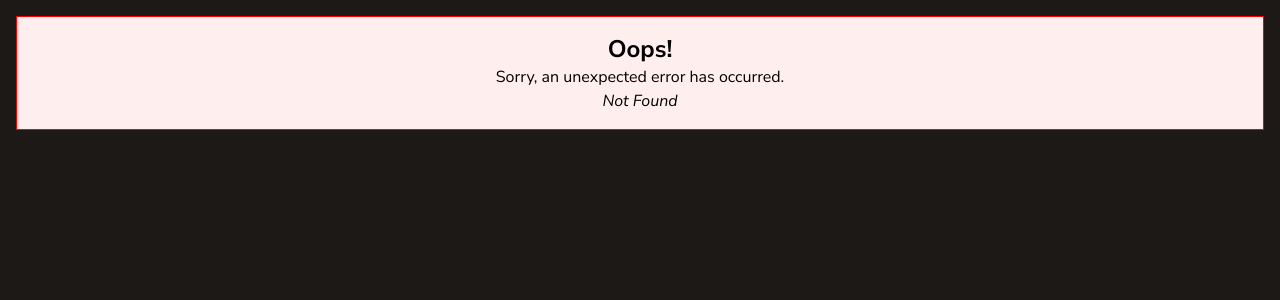
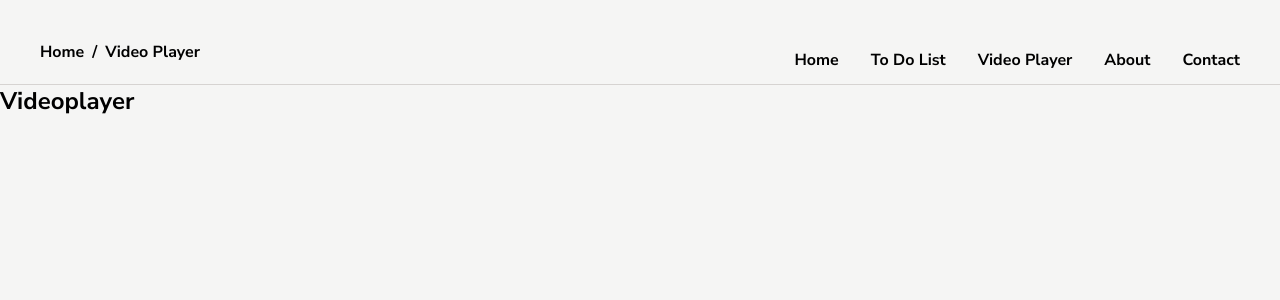
Before and after one commit to LeePaulison/portfolio, a React (Vite) app: page /videoplayer in a window 1280 px wide. Before the commit this address had no page. Shown: the top 300 px of the page. Built offline with nearby package versions, Linux system fonts and the light colour scheme.

Commit message:
Breadcrumb naviation added

```diff
--- a/src/actions/actions.js
+++ b/src/actions/actions.js
@@ -5,7 +5,7 @@ import { createToDo, updateToDo, deleteToDo } from "../resolvers";
 
 export async function createToDoAction() {
   const todo = await createToDo();
-  return redirect(`/projects/todo/${todo.id}/edit`);
+  return redirect(`/todolist/${todo.id}/edit`);
 }
 
 export async function updateToDoAction({ params, request }) {
@@ -14,11 +14,11 @@ export async function updateToDoAction({ params, request }) {
   const updates = Object.fromEntries(formData);
   console.log("updates: ", updates);
   await updateToDo(params.todoId, updates);
-  return redirect(`/projects/todo/:todoId`);
+  return redirect(`/todolist/:todoId`);
 }
 
 export async function deleteToDoAction({ params }) {
   console.log("Params: ", params);
   deleteToDo(params.todoId);
-  return redirect(`/projects/todo/`);
+  return redirect(`/todolist/`);
 }
--- a/src/components/audioplayer/controls.jsx
+++ /dev/null
@@ -1,7 +0,0 @@
-export const Controls = () => {
-  return (
-    <div>
-      <h1>Controls</h1>
-    </div>
-  );
-};
--- a/src/components/audioplayer/counter.jsx
+++ /dev/null
@@ -1,7 +0,0 @@
-export const Counter = () => {
-  return (
-    <div>
-      <h1>Counter</h1>
-    </div>
-  );
-};
--- a/src/components/audioplayer/seekbar.jsx
+++ /dev/null
@@ -1,7 +0,0 @@
-export const SeekBar = () => {
-  return (
-    <div>
-      <h1>Seek Bar</h1>
-    </div>
-  );
-};
--- a/src/components/audioplayer/volume.jsx
+++ /dev/null
@@ -1,7 +0,0 @@
-export const Volume = () => {
-  return (
-    <div>
-      <h1>Volume</h1>
-    </div>
-  );
-};
--- /dev/null
+++ b/src/components/navigation.jsx
@@ -0,0 +1,20 @@
+import { useMatches, NavLink } from "react-router-dom";
+
+export const Navigation = () => {
+  let matches = useMatches();
+
+  return (
+    <div className='flex flex-row'>
+      {matches.map((match, idx) => {
+        return (
+          <span key={idx}>
+            <NavLink to={match.pathname} className='font-lg font-bold'>
+              {match.handle.crumbs}
+            </NavLink>
+            {idx < matches.length - 1 && <span className='font-lg font-bold'>/</span>}
+          </span>
+        );
+      })}
+    </div>
+  );
+};
--- a/src/main.jsx
+++ b/src/main.jsx
@@ -9,12 +9,10 @@ import { Root } from "./root";
 import { ErrorPage } from "./errorpage";
 import { About } from "./pages/about";
 import { Contact } from "./pages/contact";
-import { Projects } from "./pages/projects";
 import { ToDo } from "./pages/projects/todo";
 import { Edit } from "./components/todo/edit";
 import { ToDoItem } from "./components/todo/todoItem";
 import { VideoPlayer } from "./pages/projects/videoplayer";
-import { AudioPlayer } from "./pages/projects/audioplayer";
 
 import { allToDoLoader, todoLoader } from "./loaders/loaders";
 import { createToDoAction, updateToDoAction, deleteToDoAction } from "./actions/actions";
@@ -24,27 +22,59 @@ const router = createBrowserRouter([
     path: "/",
     element: <Root />,
     errorElement: <ErrorPage />,
+    handle: {
+      crumbs: () => "Home",
+    },
     children: [
-      { path: "/about", element: <About /> },
-      { path: "/contact", element: <Contact /> },
       {
-        path: "/projects",
-        element: <Projects />,
+        path: "/about",
+        element: <About />,
+        handle: {
+          crumbs: () => "About",
+        },
+      },
+      {
+        path: "/contact",
+        element: <Contact />,
+        handle: {
+          crumbs: () => "Contact",
+        },
+      },
+      {
+        path: "/todolist",
+        element: <ToDo />,
+        handle: {
+          crumbs: () => "To Do List",
+        },
+        loader: allToDoLoader,
+        action: createToDoAction,
         children: [
           {
-            path: "/projects/todo",
-            element: <ToDo />,
-            loader: allToDoLoader,
-            action: createToDoAction,
-            children: [
-              { path: "/projects/todo/:todoId/edit", element: <Edit />, action: updateToDoAction, loader: todoLoader },
-              { path: "/projects/todo/:todoId", element: <ToDoItem />, loader: todoLoader },
-              { path: "/projects/todo/:todoId/destroy", action: deleteToDoAction },
-            ],
+            path: "/todolist/:todoId/edit",
+            element: <Edit />,
+            handle: {
+              crumbs: () => "Edit ToDo",
+            },
+            action: updateToDoAction,
+            loader: todoLoader,
           },
-          { path: "/projects/videoplayer", element: <VideoPlayer /> },
-          { path: "/projects/audioplayer", element: <AudioPlayer /> },
+          {
+            path: "/todolist/:todoId",
+            element: <ToDoItem />,
+            handle: {
+              crumbs: () => `ToDo Item`,
+            },
+            loader: todoLoader,
+          },
+          { path: "/todolist/:todoId/destroy", action: deleteToDoAction },
         ],
+      },
+      {
+        path: "/videoplayer",
+        element: <VideoPlayer />,
+        handle: {
+          crumbs: () => "Video Player",
+        },
       },
     ],
   },
--- a/src/pages/projects.jsx
+++ /dev/null
@@ -1,11 +0,0 @@
-import { Outlet, useLocation } from "react-router-dom";
-// components
-import { ProjectsHome } from "./projects/projects-home";
-
-export const Projects = () => {
-  const location = useLocation();
-
-  return (
-    <div className='flex h-full flex-col'>{location.pathname === "/projects" ? <ProjectsHome /> : <Outlet />}</div>
-  );
-};
--- a/src/pages/projects/audioplayer.jsx
+++ /dev/null
@@ -1,7 +0,0 @@
-export const AudioPlayer = () => {
-  return (
-    <div>
-      <h1>Audioplayer</h1>
-    </div>
-  );
-};
--- a/src/pages/projects/projects-home.jsx
+++ /dev/null
@@ -1,7 +0,0 @@
-export const ProjectsHome = () => {
-  return (
-    <div className='p-4'>
-      <h1>Projects Home</h1>
-    </div>
-  );
-};
--- a/src/pages/projects/todo.jsx
+++ b/src/pages/projects/todo.jsx
@@ -17,16 +17,16 @@ export const ToDo = () => {
   return (
     <div className='flex flex-col md:flex-row h-full'>
       <div className='flex flex-row gap-4 md:flex-col sm:w-full md:h-full md:w-4/12 xl:w-2/12 md:border-r border-stone-300 p-4'>
-        <NewToDo />
         {list.length > 0 &&
           list.map((todo) => (
-            <NavLink key={todo.id} to={`/projects/todo/${todo.id}`} className='nav-link'>
+            <NavLink key={todo.id} to={`/todolist/${todo.id}`} className='nav-link'>
               {todo.title}
             </NavLink>
           ))}
+        <NewToDo />
       </div>
       <div className='flex flex-col justify-center items-center w-full p-4'>
-        {location.pathname === "/projects/todo" ? <ToDoList list={list} /> : <Outlet />}
+        {location.pathname === "/todolist" ? <ToDoList list={list} /> : <Outlet />}
       </div>
     </div>
   );
--- a/src/root.jsx
+++ b/src/root.jsx
@@ -1,6 +1,7 @@
 import { Outlet, NavLink, useLocation } from "react-router-dom";
 // components
 import { Welcome } from "./pages/welcome";
+import { Navigation } from "./components/navigation";
 
 export const Root = () => {
   const location = useLocation();
@@ -8,14 +9,16 @@ export const Root = () => {
   return (
     <div className='container h-full mx-auto flex flex-col'>
       <header className='w-full px-8 pb-1 pt-10 border-b border-stone-300'>
+        <div className='flex flex-row justify-between'>
+          <Navigation />
           <div className='flex flex-row justify-end gap-4'>
             <NavLink className='font-lg font-bold' to='/'>
               Home
             </NavLink>
-          <NavLink className='font-lg font-bold' to='/projects/todo'>
+            <NavLink className='font-lg font-bold' to='/todolist'>
               To Do List
             </NavLink>
-          <NavLink className='font-lg font-bold' to='/projects/videoplayer'>
+            <NavLink className='font-lg font-bold' to='/videoplayer'>
               Video Player
             </NavLink>
             <NavLink className='font-bold' to='/about'>
@@ -25,6 +28,7 @@ export const Root = () => {
               Contact
             </NavLink>
           </div>
+        </div>
       </header>
       {location.pathname === "/" ? <Welcome /> : <Outlet />}
     </div>
```
Lines whose indentation alone changed are shown as unchanged.
